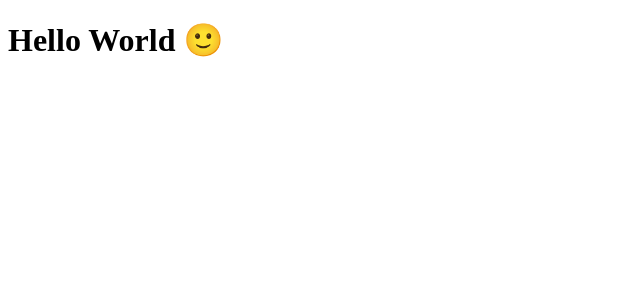
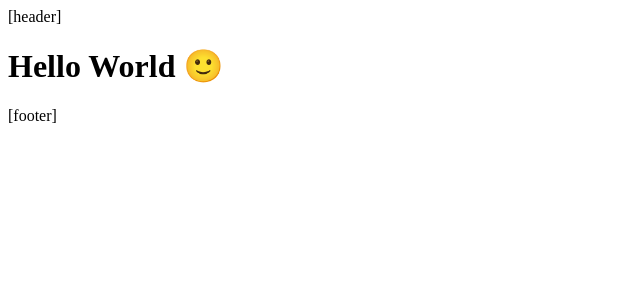
Before and after one commit to trendwerk/starter-nextjs, a Next.js app: page / in a window 1280 px wide. Shown: the top 300 px of the page, without its empty margins (0-640 px from the left). Built offline with nearby package versions, Linux system fonts and the light colour scheme.

Commit message:
:construction: Layout component

```diff
--- /dev/null
+++ b/components/Layout.js
@@ -0,0 +1,23 @@
+import Head from 'next/head'
+
+export default function ({ children }) {
+  return (
+    <>
+      <Head>
+        <title>Hello world 🙂</title>
+      </Head>
+
+      <header>
+        [header]
+      </header>
+
+      <main>
+        { children }
+      </main>
+
+      <footer>
+        [footer]
+      </footer>
+    </>
+  )
+}
--- a/pages/index.js
+++ b/pages/index.js
@@ -1,17 +1,11 @@
-import Head from 'next/head'
+import Layout from '../components/Layout'
 
 export default function () {
   return (
-    <>
-      <Head>
-        <title>Hello world 🙂</title>
-      </Head>
-
-      <main>
+    <Layout>
         <h1>
           Hello World 🙂
         </h1>
-      </main>
-    </>
+    </Layout>
   )
 }
```
